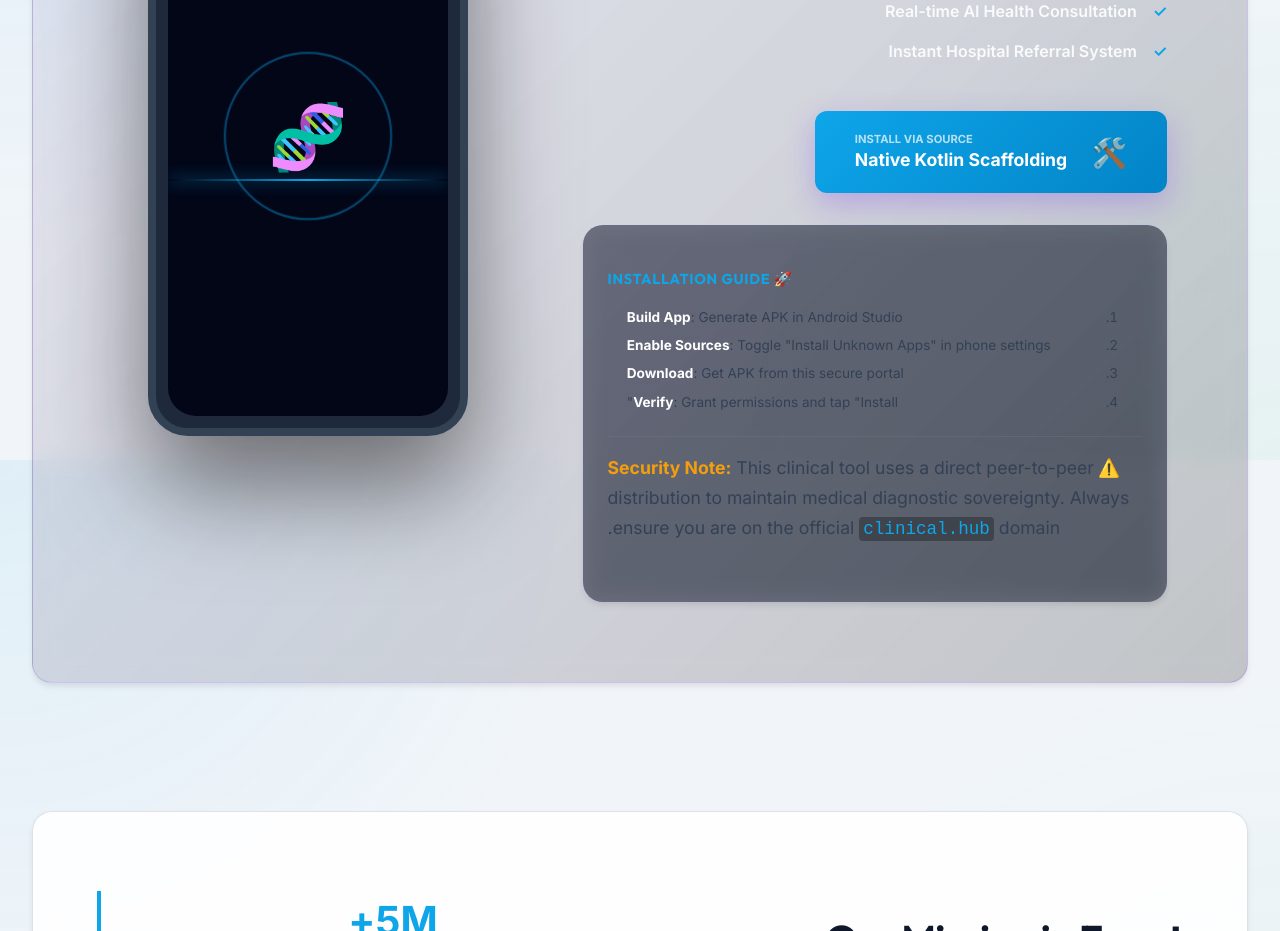
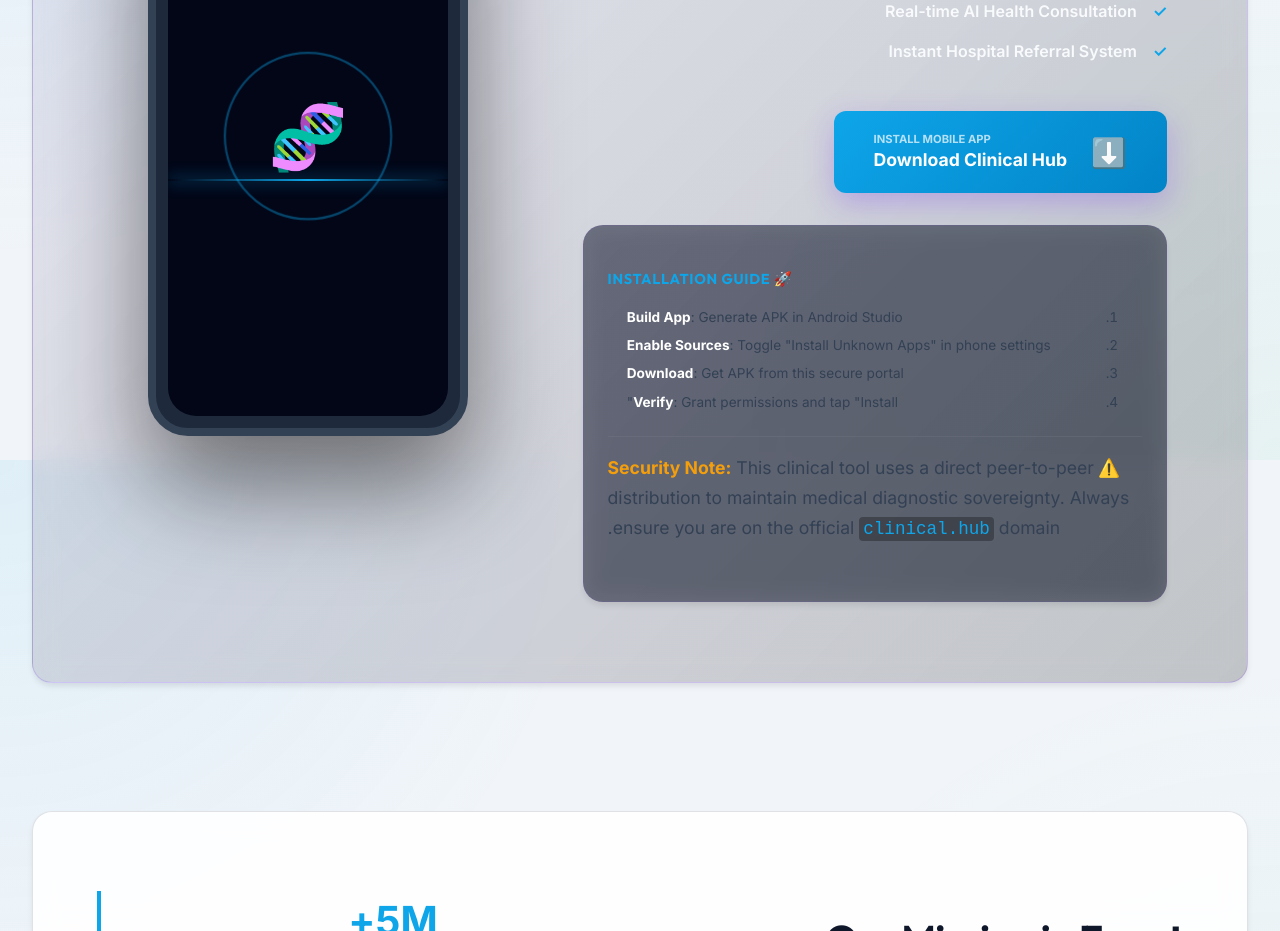
Before and after one commit to yousef469/medication-system, a React (Vite) app: page / in a window 1280 px wide. Shown: the part 2740-3671 px from the top of the page. Built offline with nearby package versions, Linux system fonts and the light colour scheme; no server answers; the database is empty.

Commit message:
Phase 47: Configure direct APK download bypass for GitHub

```diff
--- a/src/components/dashboards/LandingPage.jsx
+++ b/src/components/dashboards/LandingPage.jsx
@@ -109,11 +109,11 @@ const LandingPage = ({ onGetStarted }) => {
                         <li><span>✓</span> Instant Hospital Referral System</li>
                     </ul>
                     <div className="download-actions">
-                        <a href="https://github.com/yousef469/medication-system/tree/main/android" target="_blank" rel="noreferrer" className="btn-primary btn-large download-btn">
-                            <span className="icon">🛠️</span>
+                        <a href="/downloads/clinical-hub.apk" download className="btn-primary btn-large download-btn">
+                            <span className="icon">⬇️</span>
                             <div className="btn-text">
-                                <label>Install via Source</label>
-                                <span>Native Kotlin Scaffolding</span>
+                                <label>Install Mobile App</label>
+                                <span>Download Clinical Hub</span>
                             </div>
                         </a>
 
```
